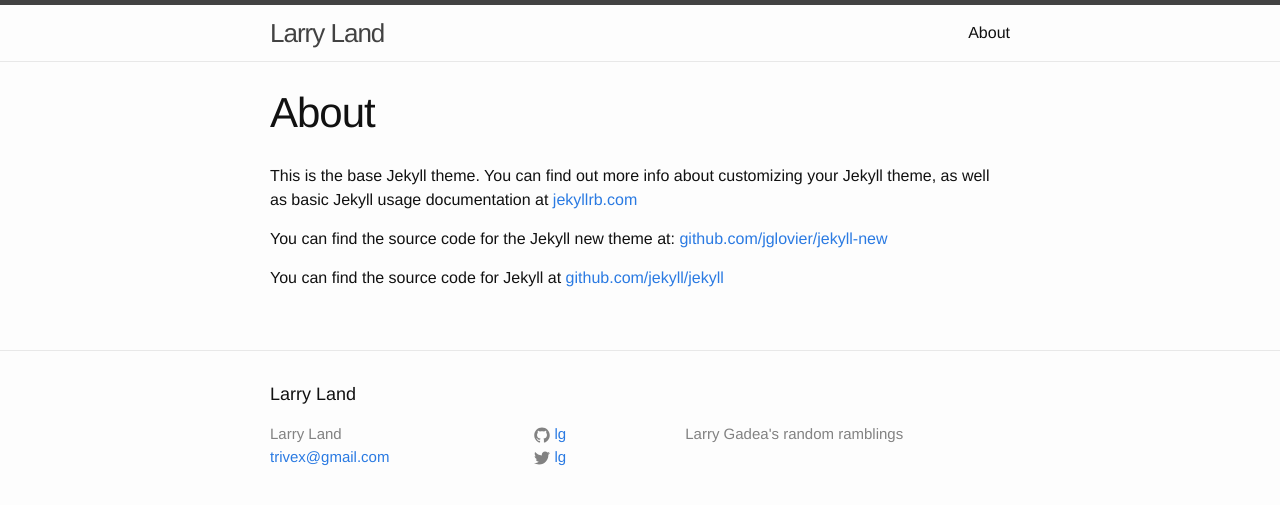
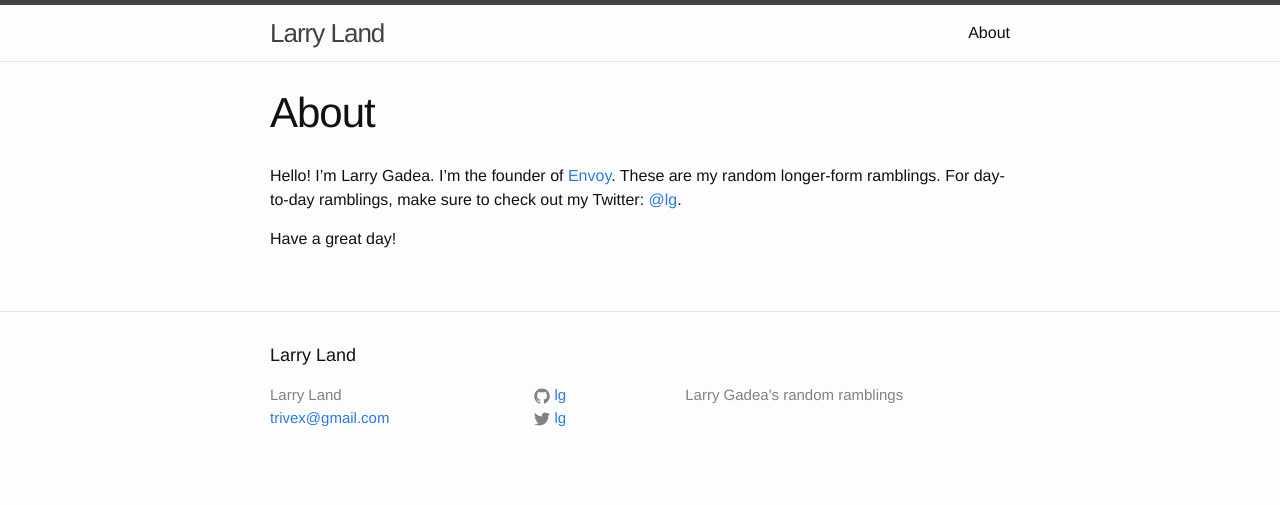
Before and after one commit to lg/lg.io, a Jekyll site: the page built from about.md, in a window 1280 px wide. Shown: the top 505 px of the page. Built offline with Jekyll 4.4.1, drawn with Linux system fonts in a browser that asks for light colours.

Commit message:
updated about

```diff
--- a/about.md
+++ b/about.md
@@ -4,8 +4,6 @@ title: About
 permalink: /about/
 ---
 
-This is the base Jekyll theme. You can find out more info about customizing your Jekyll theme, as well as basic Jekyll usage documentation at [jekyllrb.com](http://jekyllrb.com/)
+Hello! I'm Larry Gadea. I'm the founder of [Envoy](https://signwithenvoy.com). These are my random longer-form ramblings. For day-to-day ramblings, make sure to check out my Twitter: [@lg](https://twitter.com/lg).
 
-You can find the source code for the Jekyll new theme at: [github.com/jglovier/jekyll-new](https://github.com/jglovier/jekyll-new)
-
-You can find the source code for Jekyll at [github.com/jekyll/jekyll](https://github.com/jekyll/jekyll)
+Have a great day!
```
